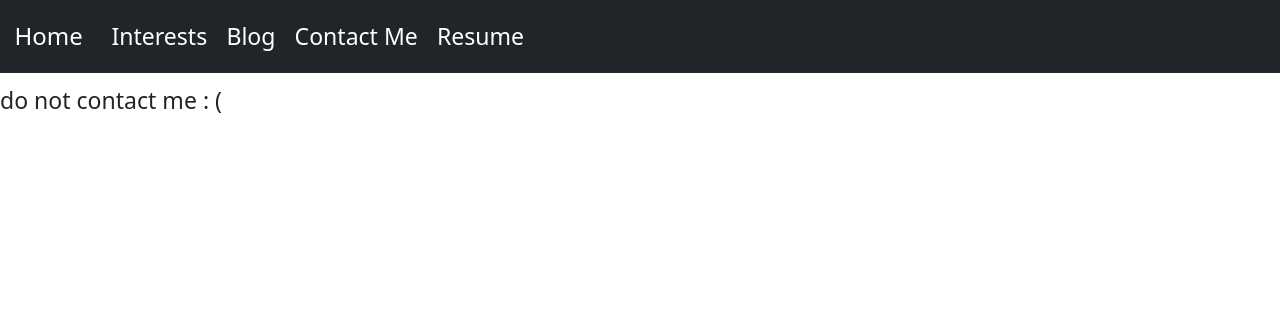
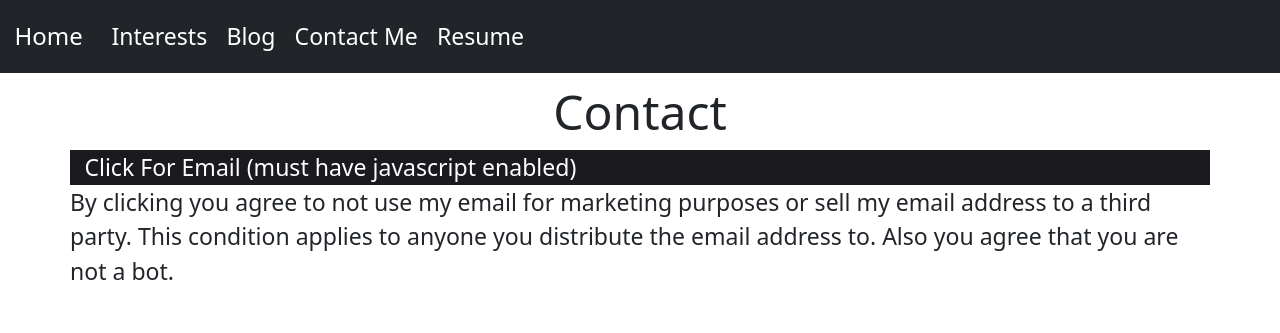
Before and after one commit to AriAlavi/ArianAlaviWebsite, a Django app: page /contact/ in a window 1280 px wide. Shown: the top 333 px of the page. Run offline with Django 4.2, Linux system fonts and the light colour scheme.

Commit message:
Contact section

```diff
--- a/main/static/main/main.css
+++ b/main/static/main/main.css
@@ -18,6 +18,9 @@
 .section:nth-child(even){
     background-color: #d8dadf;
 }
+.section:last-child{
+    border-bottom: none;
+}
 
 a:link{
     color: #050526;
--- a/main/templates/main/contact.html
+++ b/main/templates/main/contact.html
@@ -1,5 +1,47 @@
 {% extends "main/base.html" %}
 {% load static %}
 {% block content %}
-do not contact me : (
+
+<h1 align="center">Contact</h1>
+<div class="">
+    <div class="container">
+        <div class="row">
+            <div id="clickly" style="cursor: pointer; background-color: rgb(26, 26, 31); color: white;" >Click For Email (must have javascript enabled)</div>
+            By clicking you agree to not use my email for marketing purposes or sell my email address to a third party. This condition applies to anyone you distribute the email address to.
+            Also you agree that you are not a bot.
+        </div>
+    </div>
+</div>
+
+<script>
+function sleep(ms) {
+    return new Promise(resolve => setTimeout(resolve, ms));
+}
+let ONGOING = false;
+document.getElementById("clickly").addEventListener("click", async function(e){
+    if(ONGOING){
+        return
+    }
+    ONGOING = true;
+    var div = e.currentTarget;
+    div.innerText = "goawaybot@gmail.com";
+    const PART1 = ["a", "r", "i", "a", "n", "a"];
+    const PART2 = ["l", "a", "v", "i", "1", "@"];
+    const PART3 = ["g", "m", "a", "i", "l", ".", "c", "o", "m"];
+    div.innerText = ""
+    for(var i = 0; i < PART1.length; i++){
+        div.innerText += PART1[i]
+        await sleep(100 * Math.random());
+    }
+    for(var i = 0; i < PART2.length; i++){
+        div.innerText += PART2[i]
+        await sleep(100 * Math.random());
+    }
+    for(var i = 0; i < PART3.length; i++){
+        div.innerText += PART3[i]
+        await sleep(100 * Math.random());
+    }
+    ONGOING = false;
+});
+</script>
 {% endblock content %}
```
